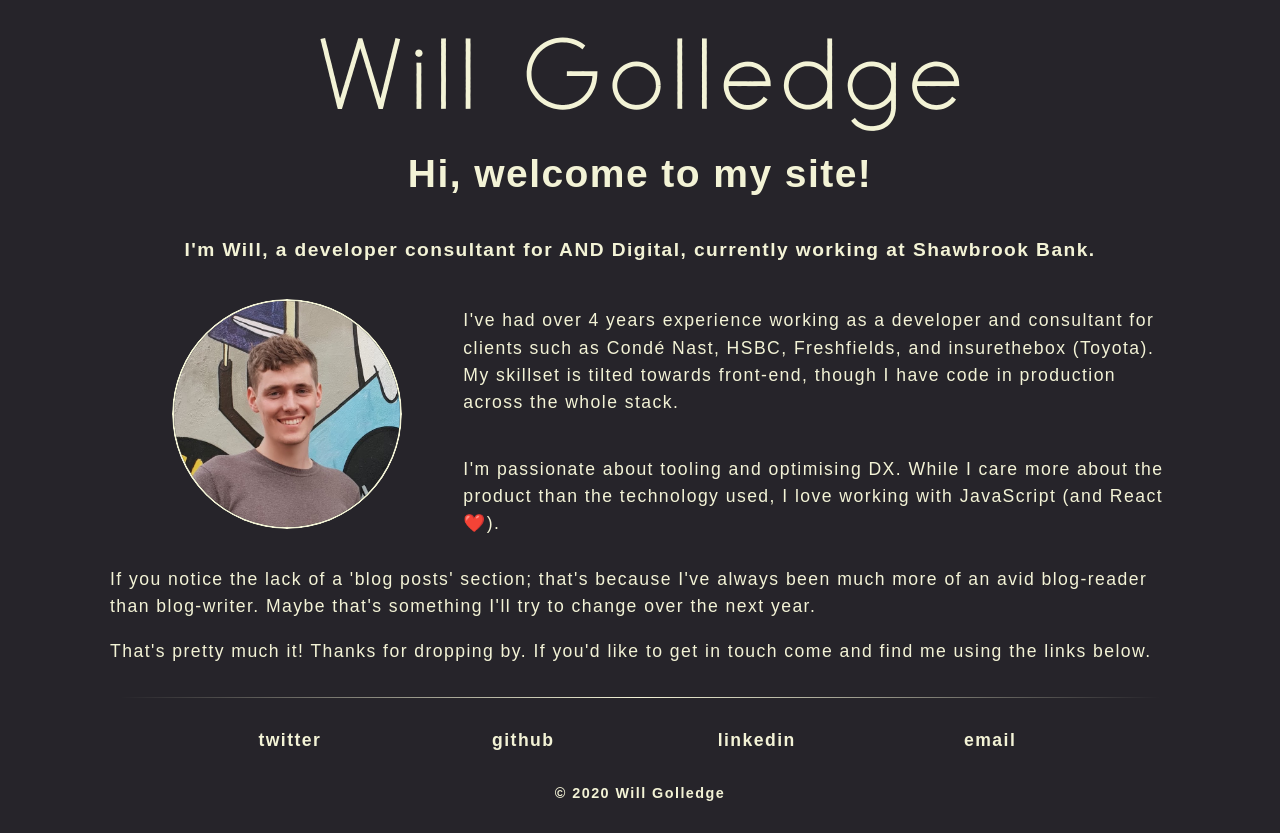
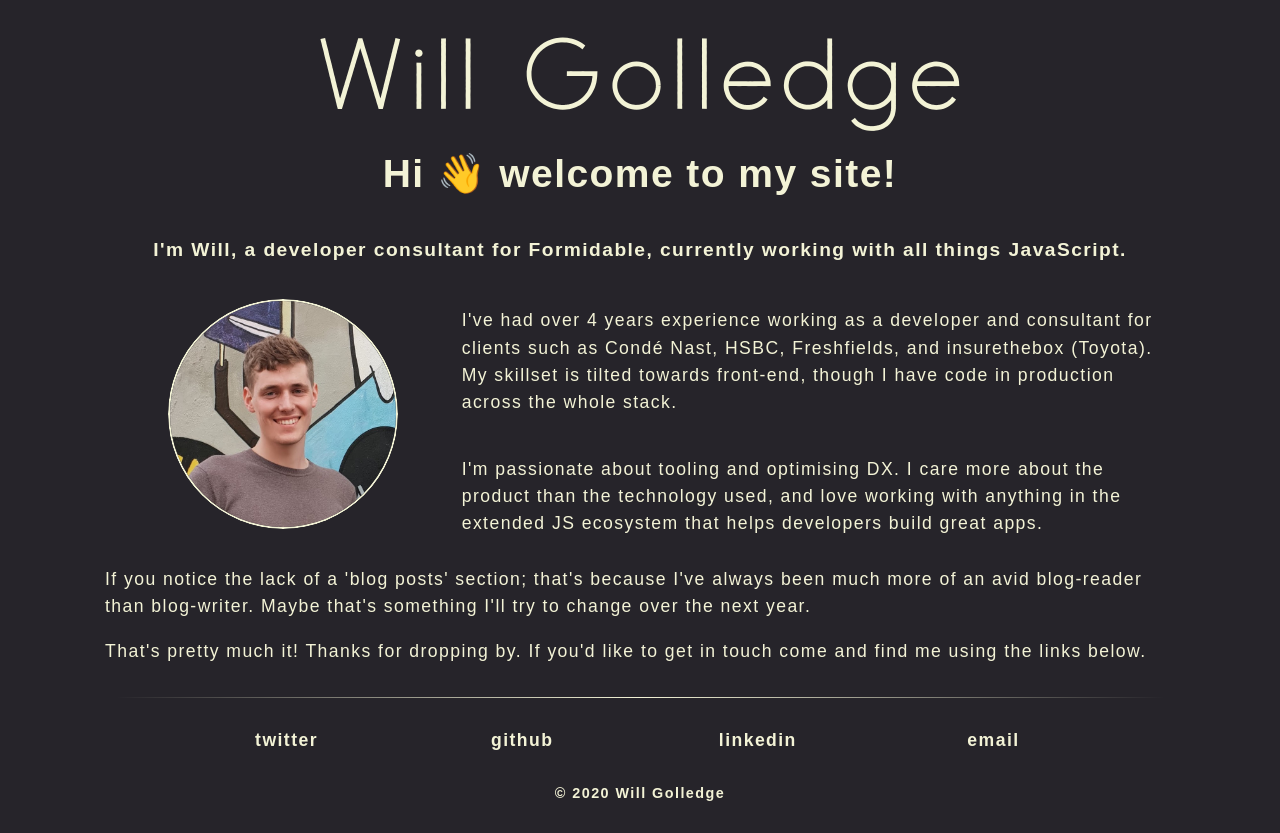
Before and after one commit to wgolledge/willg.dev_OLD, a Gatsby site: page / in a window 1280 px wide. Built offline with nearby package versions, Linux system fonts and the light colour scheme; Gatsby itself is replaced by a stand-in of ours.

Commit message:
update copy

```diff
--- a/src/components/about.tsx
+++ b/src/components/about.tsx
@@ -37,9 +37,9 @@ const About = () => (
         production across the whole stack.
       </StyledP>
       <StyledP>
-        I'm passionate about tooling and optimising DX. While I care more about
-        the product than the technology used, I love working with JavaScript
-        (and React❤️).
+        I'm passionate about tooling and optimising DX. I care more about the
+        product than the technology used, and love working with anything in the
+        extended JS ecosystem that helps developers build great apps.
       </StyledP>
     </Wrapper>
     <StyledP>
--- a/src/components/intro.tsx
+++ b/src/components/intro.tsx
@@ -21,10 +21,10 @@ const StyledH2 = styled.h2`
 `;
 const Intro = () => (
   <IntroWrapper>
-    <Hi>Hi, welcome to my site!</Hi>
+    <Hi>Hi 👋 welcome to my site!</Hi>
     <StyledH2>
-      I&apos;m Will, a developer consultant for AND Digital, currently working
-      at Shawbrook Bank.
+      I&apos;m Will, a developer consultant for Formidable, currently working
+      with all things JavaScript.
     </StyledH2>
   </IntroWrapper>
 );
--- a/src/utils/style.tsx
+++ b/src/utils/style.tsx
@@ -60,7 +60,7 @@ export const media = Object.keys(BREAKPOINTS).reduce(
 
 export const THEME: ITheme = {
   breakpoints: BREAKPOINTS,
-  maxContentWidth: 1060,
+  maxContentWidth: 1070,
   media,
   palette: {
     background: '#26242A',
```
